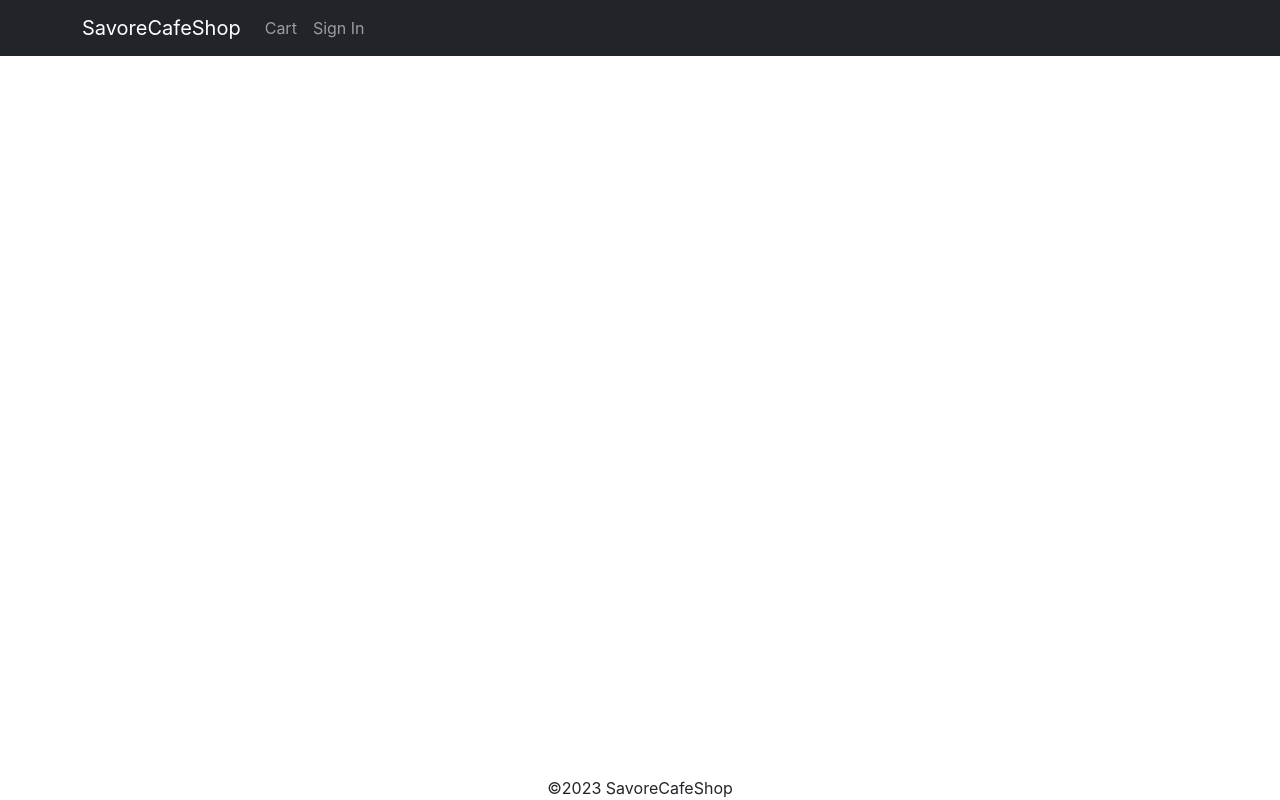
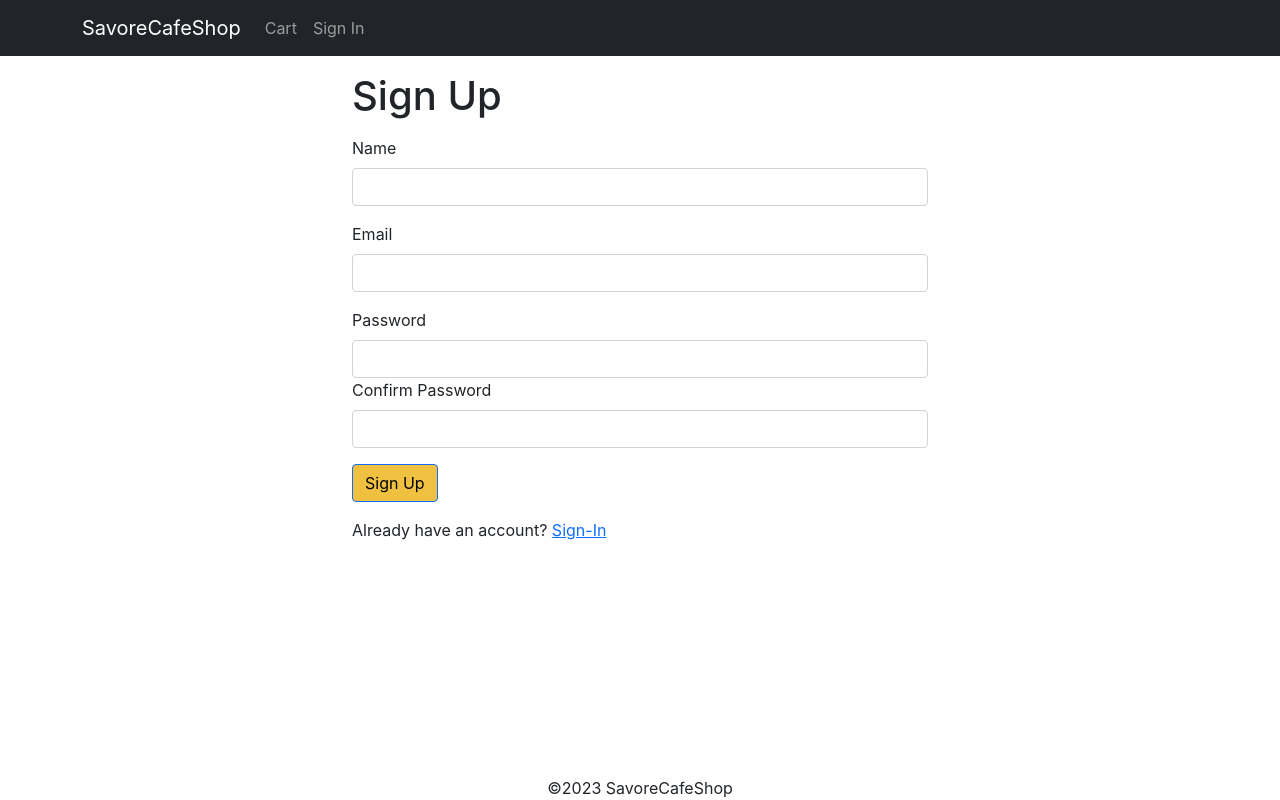
Before and after one commit to nxuandat/group2-savore, a React (Create React App) app in the folder frontend/: page /signup in a window 1280 px wide. Built offline with nearby package versions, Linux system fonts and the light colour scheme.

Commit message:
Create sign-up screen
- no terminal installing.
- fix link signup in signinSreen.js
- Create sign-in form: require name, email,  password

```diff
--- a/frontend/src/App.js
+++ b/frontend/src/App.js
@@ -15,6 +15,7 @@
 import CartScreen from './screens/CartScreen';
 import SigninScreen from './screens/SigninScreen';
 import ShippingAddressScreen from './screens/ShippingAddressScreen';
+import SignupScreen from './screens/SignupScreen';
 
 function App() {
   const { state, dispatch: ctxDispatch } = useContext(Store);
@@ -77,6 +78,7 @@
               <Route path='/product/:slug' element={<ProductScreen />} />
               <Route path='/cart' element={<CartScreen />} />
               <Route path='/signin' element={<SigninScreen />} />
+              <Route path='/signup' element={<SignupScreen />} />
               <Route path='/shipping' element={<ShippingAddressScreen />} />
               <Route path='/' element={<HomeScreen />} />
             </Routes>
--- a/frontend/src/screens/SigninScreen.js
+++ b/frontend/src/screens/SignupScreen.js
@@ -10,22 +10,29 @@
 import { toast } from 'react-toastify';
 import { getError } from '../utils';
 
-export default function SigninScreen() {
+export default function SignupScreen() {
   const navigate = useNavigate();
   const { search } = useLocation();
   const redirectInUrl = new URLSearchParams(search).get('redirect');
   const redirect = redirectInUrl ? redirectInUrl : '/';
 
+  const [name, setName] = useState('');
   const [email, setEmail] = useState('');
   const [password, setPassword] = useState('');
+  const [confirmPassword, setConfirmPassword] = useState('');
 
   const { state, dispatch: ctxDispatch } = useContext(Store);
   const { userInfo } = state;
 
   const submitHandler = async (e) => {
     e.preventDefault();
+    if (password !== confirmPassword) {
+      toast.error('Passwords do not match');
+      return;
+    }
     try {
-      const { data } = await Axios.post('/api/users/signin', {
+      const { data } = await Axios.post('/api/users/signup', {
+        name,
         email,
         password,
       });
@@ -43,34 +50,46 @@
     }
   }, [navigate, redirect, userInfo]);
   return (
-    <Container className="small-container">
+    <Container className='small-container'>
       <Helmet>
-        <title>Sign In</title>
+        <title>Sign Up</title>
       </Helmet>
-      <h1 className="my-3">Sign In</h1>
+      <h1 className='my-3'>Sign Up</h1>
       <Form onSubmit={submitHandler}>
-        <Form.Group className="mb-3" controlId="email">
+        <Form.Group className='mb-3' controlId='name'>
+          <Form.Label>Name</Form.Label>
+          <Form.Control onChange={(e) => setName(e.target.value)} required />
+        </Form.Group>
+        <Form.Group className='mb-3' controlId='email'>
           <Form.Label>Email</Form.Label>
           <Form.Control
-            type="email"
+            type='email'
             required
             onChange={(e) => setEmail(e.target.value)}
           />
         </Form.Group>
-        <Form.Group className="mb-3" controlId="password">
+        <Form.Group className='mb-3' controlId='password'>
           <Form.Label>Password</Form.Label>
           <Form.Control
-            type="password"
+            type='password'
             required
             onChange={(e) => setPassword(e.target.value)}
           />
+          <Form.Group className='mb-3' controlId='confirmPassword'>
+            <Form.Label>Confirm Password</Form.Label>
+            <Form.Control
+              type='password'
+              onChange={(e) => setConfirmPassword(e.target.value)}
+              required
+            />
+          </Form.Group>
         </Form.Group>
-        <div className="mb-3">
-          <Button type="submit">Sign In</Button>
+        <div className='mb-3'>
+          <Button type='submit'>Sign Up</Button>
         </div>
-        <div className="mb-3">
-          New customer?{' '}
-          <Link to={'/signup?redirect=${redirect}'}>Create your account</Link>
+        <div className='mb-3'>
+          Already have an account?{' '}
+          <Link to={`/signin?redirect=${redirect}`}>Sign-In</Link>
         </div>
       </Form>
     </Container>
```
Also changed, not shown: 1 other file (tests, documents, lock files or other folders).
